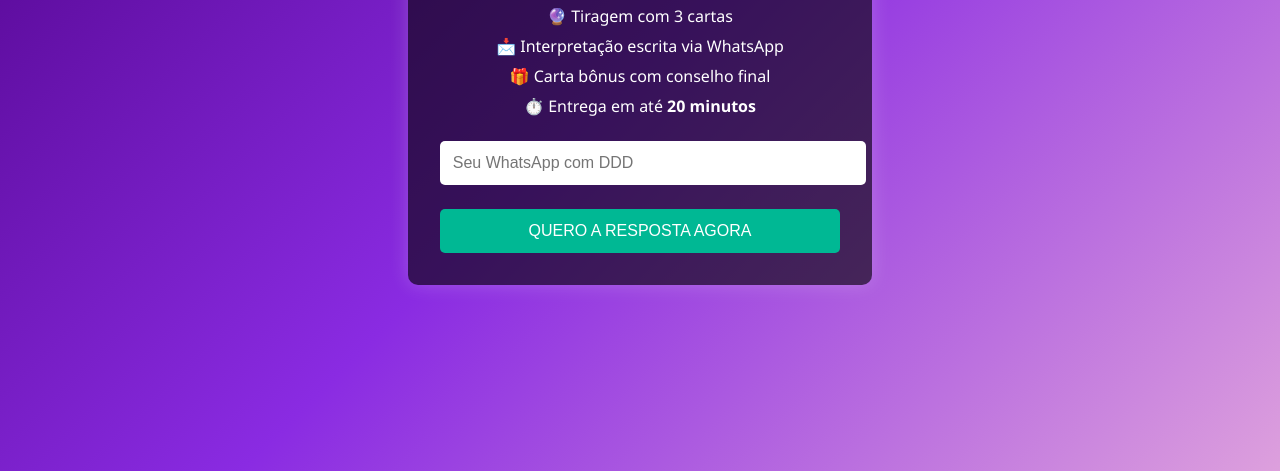
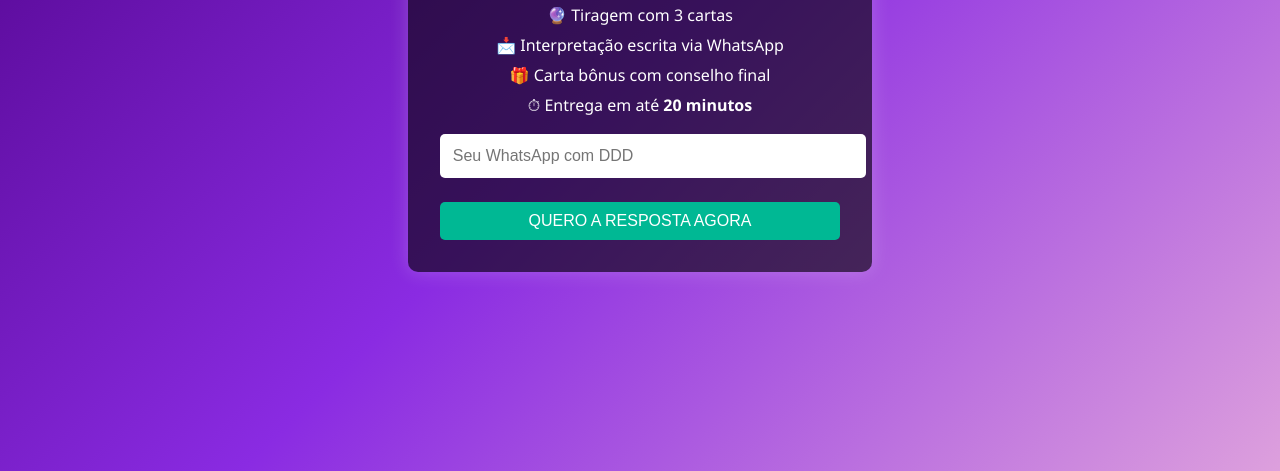
Before and after one commit to spotteddecigana/tarotexpress1, a plain HTML site: page index.html in a window 1280 px wide. Shown: the part 329-800 px from the top of the page. Drawn offline with Linux system fonts and the light colour scheme.

Commit message:
Update index9.html

```diff
--- a/index.html
+++ b/index.html
@@ -2,7 +2,7 @@
 <html lang="pt-br">
 <head>
   <meta charset="UTF-8" />
-  <meta name="viewport" content="width=device-width, initial-scale=1.0"/>
+  <meta name="viewport" content="width=device-width, initial-scale=1.0" />
   <title>Tarot Express</title>
   <style>
     body {
@@ -27,32 +27,32 @@
       box-shadow: 0 0 20px rgba(255, 255, 255, 0.2);
     }
     h1 {
+      font-weight: bold;
       font-size: 2rem;
-      font-weight: bold;
+      margin-bottom: 0.5rem;
     }
     p {
+      font-size: 1rem;
       margin: 0.5rem 0;
-      font-size: 1rem;
     }
     input {
       width: 100%;
       padding: 0.8rem;
-      font-size: 1rem;
       border: none;
       border-radius: 5px;
       margin-top: 1rem;
+      font-size: 1rem;
     }
-    .button {
-      display: block;
-      width: 100%;
+    button {
       margin-top: 1.5rem;
-      padding: 0.8rem;
-      font-size: 1rem;
-      background-color: #00b894;
+      padding: 10px 20px;
+      background: #00b894;
       color: white;
       border: none;
       border-radius: 5px;
+      font-size: 1rem;
       cursor: pointer;
+      width: 100%;
     }
   </style>
 </head>
@@ -63,12 +63,18 @@
     <p>🔮 Tiragem com 3 cartas</p>
     <p>📩 Interpretação escrita via WhatsApp</p>
     <p>🎁 Carta bônus com conselho final</p>
-    <p>⏱️ Entrega em até <strong>20 minutos</strong></p>
+    <p>⏱ Entrega em até <strong>20 minutos</strong></p>
 
-    <form name="contact" id="contact-form" netlify>
+    <form id="contact-form" name="contact" netlify>
       <input type="hidden" name="form-name" value="contact" />
-      <input type="tel" name="whatsapp" placeholder="Seu WhatsApp com DDD" required />
-      <button type="submit" class="button">QUERO A RESPOSTA AGORA</button>
+      <input
+        type="tel"
+        name="whatsapp"
+        placeholder="Seu WhatsApp com DDD"
+        required
+        style="margin-top: 10px"
+      />
+      <button type="submit">QUERO A RESPOSTA AGORA</button>
     </form>
   </div>
 
@@ -86,12 +92,9 @@
         body: new URLSearchParams(formData).toString(),
       })
       .then(() => {
-        // Redirecionamento direto para o link oficial do checkout
         window.location.href = "https://www.mercadopago.com.br/checkout/v1/redirect?preference-id=227849621-02794f65-c92b-4acd-9fe4-a9f8f137cfd1";
       })
-      .catch(() => {
-        alert("Erro ao enviar. Tente novamente.");
-      });
+      .catch(() => alert("Erro ao enviar. Tente novamente."));
     });
   </script>
 </body>
```
